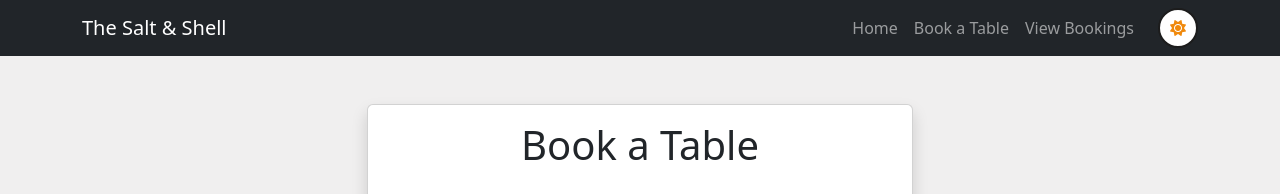
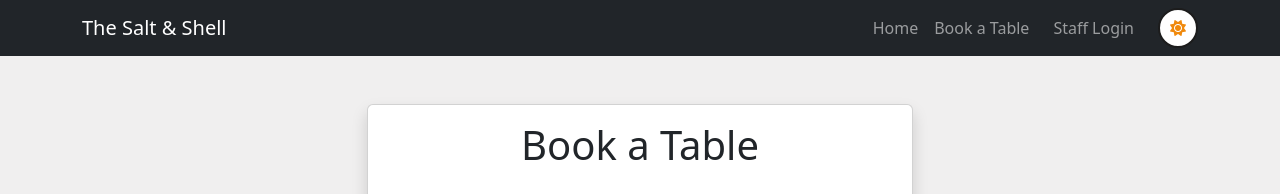
Before and after one commit to Pezz-x/The_Salt_and_Shell, a Django app: page /bookings/create/ in a window 1280 px wide. Shown: the top 194 px of the page. Run offline with Django 5.2, Linux system fonts and the light colour scheme; some libraries are stand-ins or nearby versions.

Commit message:
Add dynamic navbar with Staff Login/Logout and restrict View Bookings to authenticated users

```diff
--- a/templates/base.html
+++ b/templates/base.html
@@ -31,8 +31,17 @@
                     <li class="nav-item">
                         <a class="nav-link" href="/bookings/">Book a Table</a>
                     </li>
+                    {% if user.is_authenticated %}
                     <li class="nav-item">
                         <a class="nav-link" href="/bookings/view-bookings/">View Bookings</a>
+                    </li>
+                    {% endif %}
+                    <li class="nav-item">
+                        {% if user.is_authenticated %}
+                        <a class="nav-link btn btn-outline-light ms-2" href="/accounts/logout/">Logout</a>
+                        {% else %}
+                        <a class="nav-link btn btn-outline-light ms-2" href="/accounts/login/">Staff Login</a>
+                        {% endif %}
                     </li>
                 </ul>
             </div>
@@ -90,7 +99,9 @@
     <!-- Custom JS Script -->
     <script src="{% static 'js/script.js' %}" defer></script>
     <!-- Google Maps Script -->
-    <script src="https://maps.googleapis.com/maps/api/js?key=AIzaSyAmMG-cYuzEoXkKqojNmju904PP8nkO92c&libraries=maps,marker" defer></script>
+    <script
+        src="https://maps.googleapis.com/maps/api/js?key=AIzaSyAmMG-cYuzEoXkKqojNmju904PP8nkO92c&libraries=maps,marker"
+        defer></script>
 </body>
 
 </html>
```
Also changed, not shown: home/templates/home.html (added), home/urls.py (added), home/views.py (added).
